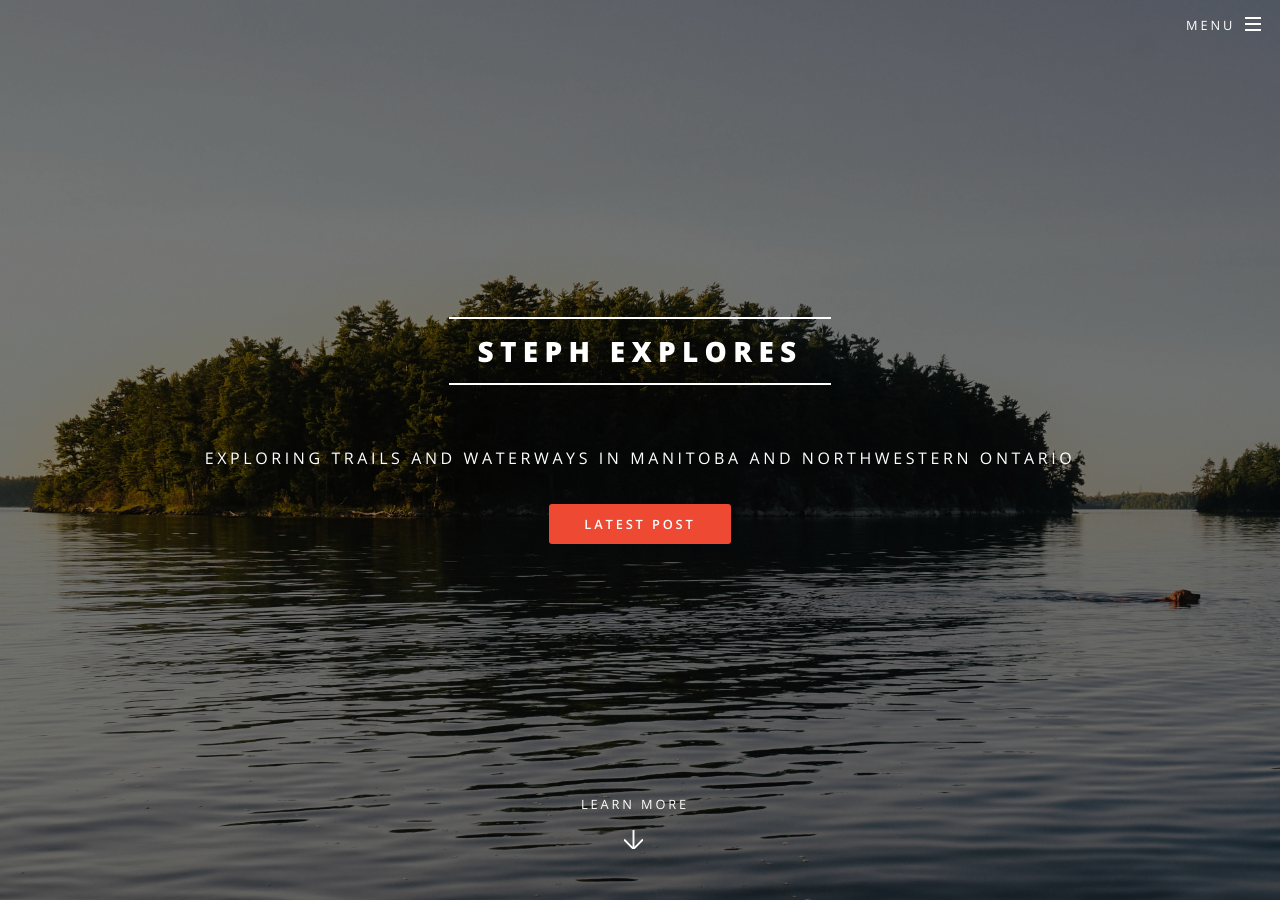
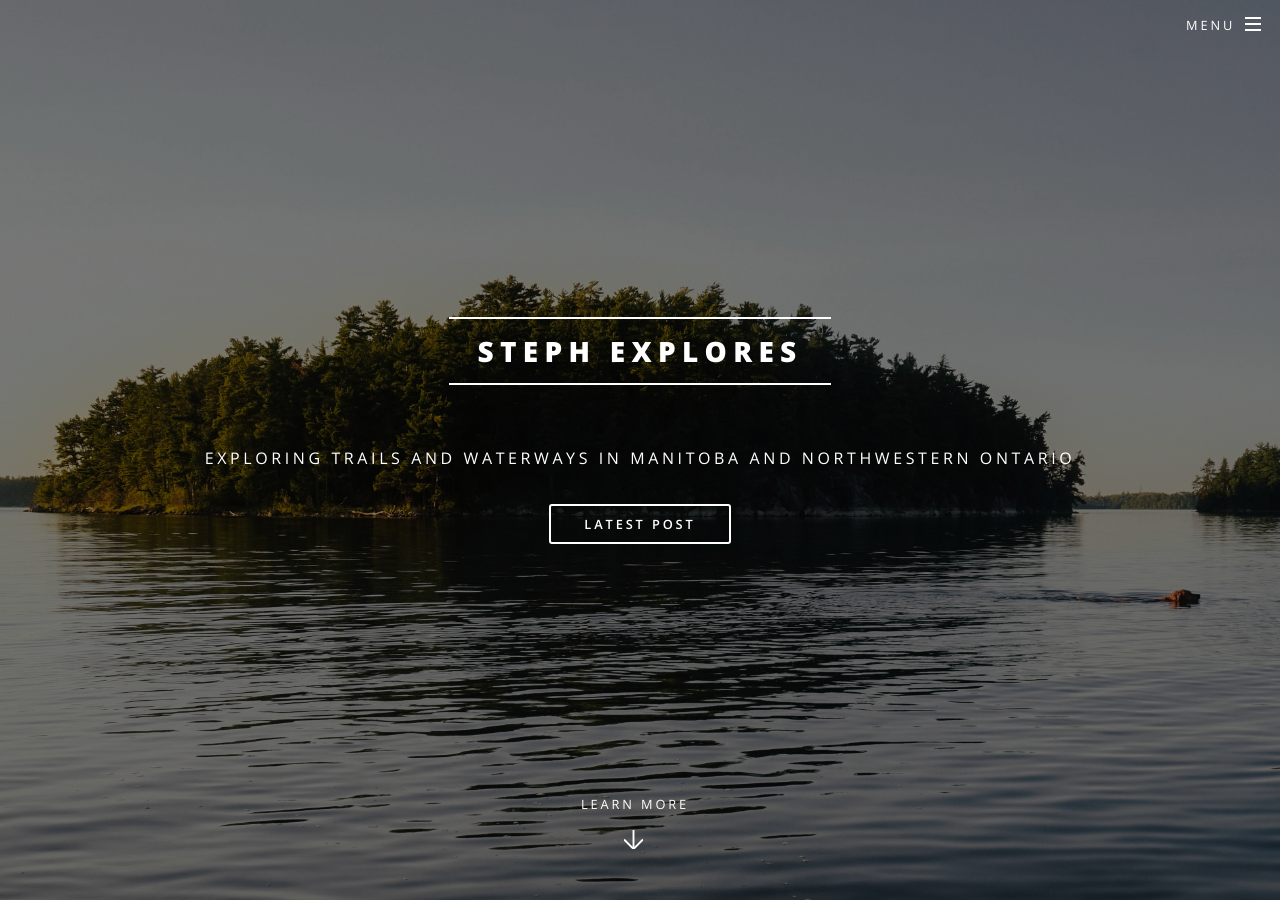
Before and after one commit to stephexplores/website, a Jekyll site: the page built from index.html, in a window 1280 px wide and 900 px high. Built offline with Jekyll 4.4.1, drawn with Linux system fonts in a browser that asks for light colours.

Commit message:
Button Update

```diff
--- a/index.html
+++ b/index.html
@@ -7,7 +7,7 @@ layout: landing
 							<h2>{{ site.title }}</h2>
 							<p>{{ site.description | markdownify }}</p>
 							<ul class="actions">
-								<li><a href="#" class="button special">Latest Post</a></li>
+								<li><a href="#" class="button">Latest Post</a></li>
 							</ul>
 						</div>
 						<a href="#one" class="more scrolly">Learn More</a>
```
